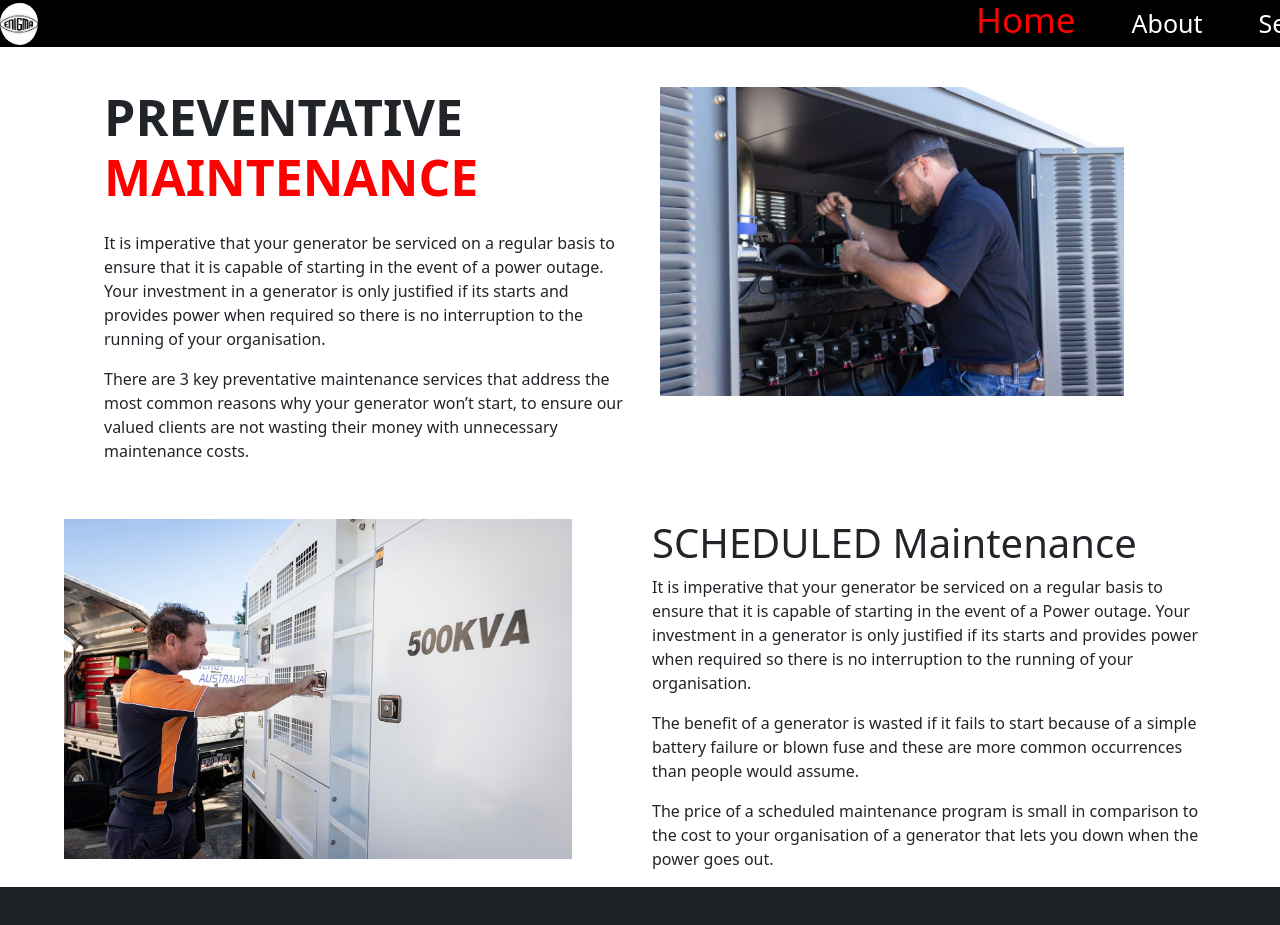
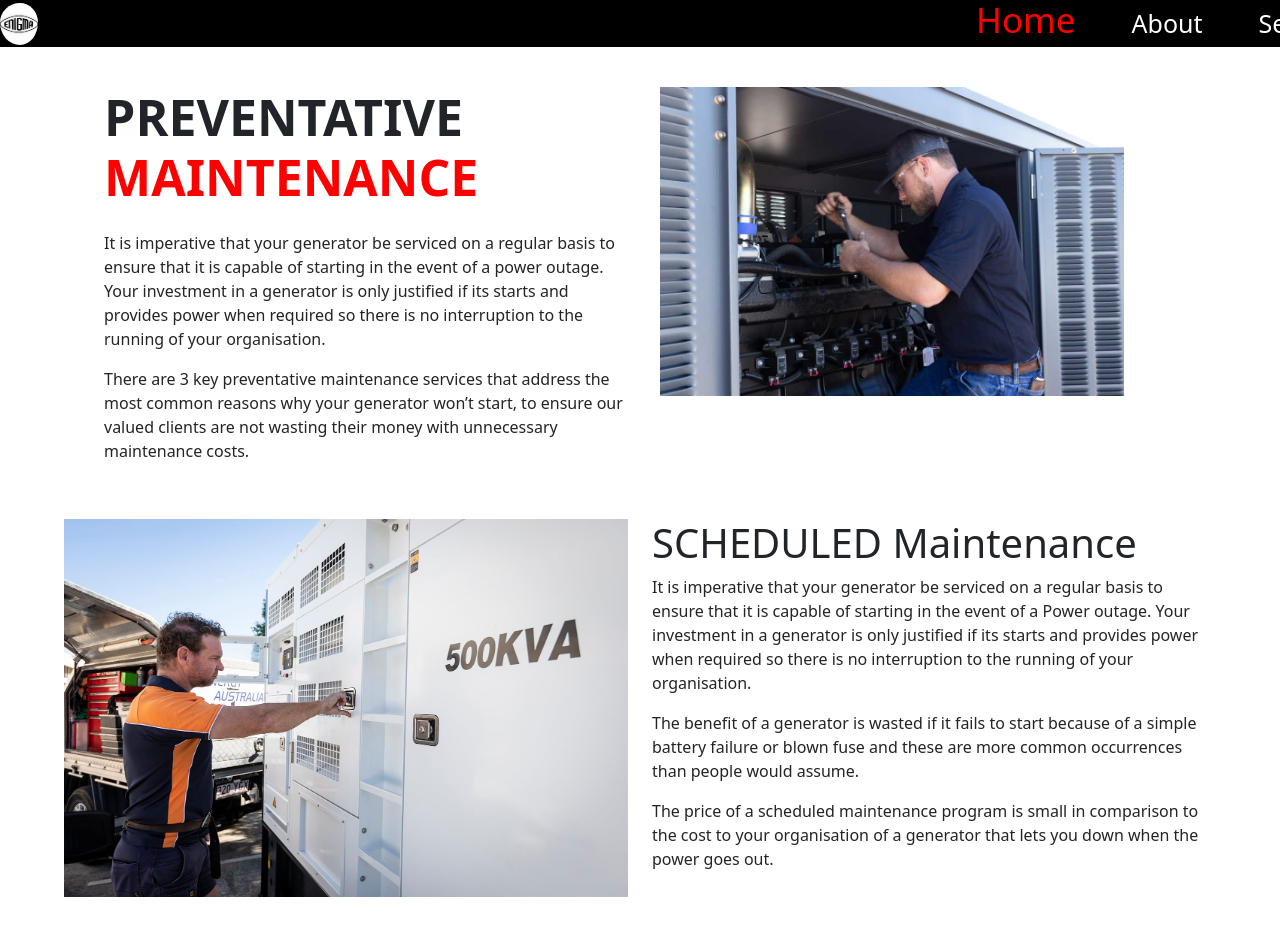
Before and after one commit to prakatesh/machinery-project, a React (Create React App) app: page / in a window 1280 px wide. Shown: the top 925 px of the page. Built offline with nearby package versions, Linux system fonts and the light colour scheme.

Commit message:
updated home

```diff
--- a/src/components/Home/home.module.css
+++ b/src/components/Home/home.module.css
@@ -19,5 +19,8 @@
   font-weight: 500;
 }
 .section2 img {
-  width: 90%;
+  width: 100%;
 }
+.section2 {
+  padding-bottom: 5vh;
+}
```
